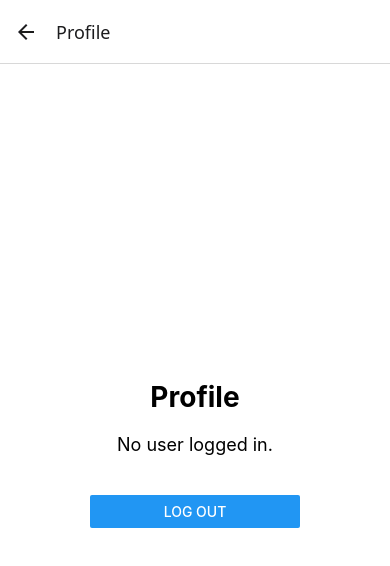
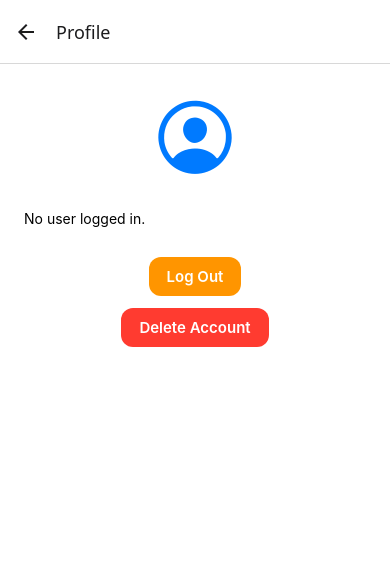
Before and after one commit to Kaiomomo/IndulgeApp, a React Native app: screen /Profile in a window 390 px wide. Shown: the top 566 px of the page. Built offline with nearby package versions, Linux system fonts and the light colour scheme; no server answers.

Commit message:
Add delete account modal with reauthentication, updated whole profile section to allow user to delete log out and change username

```diff
--- a/screens/Profile.js
+++ b/screens/Profile.js
@@ -1,14 +1,37 @@
 import React, { useEffect, useState } from 'react';
-import { View, Text, Button, StyleSheet, Alert } from 'react-native';
+import { View, Text, Alert, TextInput, TouchableOpacity, StyleSheet, Modal } from 'react-native';
 import { auth } from '../FirebaseConfig';
-import { onAuthStateChanged, signOut } from 'firebase/auth';
+import {
+  onAuthStateChanged,
+  signOut,
+  updateProfile,
+  sendPasswordResetEmail,
+  deleteUser,
+  reauthenticateWithCredential,
+  EmailAuthProvider
+} from 'firebase/auth';
+import Ionicons from 'react-native-vector-icons/Ionicons';
 
 const Profile = ({ navigation }) => {
   const [user, setUser] = useState(null);
+  const [newUsername, setNewUsername] = useState('');
+  const [isEditing, setIsEditing] = useState(false);
+  const [resetEmail, setResetEmail] = useState('');
+
+  const [showDeleteModal, setShowDeleteModal] = useState(false);
+  const [deleteEmail, setDeleteEmail] = useState('');
+  const [deletePassword, setDeletePassword] = useState('');
 
   useEffect(() => {
     const unsubscribe = onAuthStateChanged(auth, (currentUser) => {
       setUser(currentUser);
+      if (currentUser?.displayName) {
+        setNewUsername(currentUser.displayName);
+      }
+      if (currentUser?.email) {
+        setResetEmail(currentUser.email); // prefill with logged-in email
+        setDeleteEmail(currentUser.email); // also prefill delete email
+      }
     });
 
     return () => unsubscribe();
@@ -24,19 +47,173 @@ const Profile = ({ navigation }) => {
     }
   };
 
+  const handleSaveUsername = async () => {
+    if (!newUsername.trim()) {
+      Alert.alert('Error', 'Username cannot be empty.');
+      return;
+    }
+    try {
+      await updateProfile(auth.currentUser, { displayName: newUsername });
+      await auth.currentUser.reload();
+      const updatedUser = auth.currentUser;
+      navigation.navigate('Home', { updatedName: updatedUser.displayName });
+      Alert.alert('Success', 'Username updated successfully!');
+      setIsEditing(false);
+    } catch (error) {
+      Alert.alert('Error', error.message);
+    }
+  };
+
+  const handlePasswordReset = async () => {
+    if (!resetEmail.trim()) {
+      Alert.alert('Error', 'Please enter your email.');
+      return;
+    }
+    try {
+      await sendPasswordResetEmail(auth, resetEmail);
+      Alert.alert('Success', 'Password reset email sent! Please check your inbox.');
+    } catch (error) {
+      Alert.alert('Error', error.message);
+    }
+  };
+
+  const confirmDeleteAccount = async () => {
+    if (!deleteEmail.trim() || !deletePassword.trim()) {
+      Alert.alert('Error', 'Please enter both email and password.');
+      return;
+    }
+    try {
+      const currentUser = auth.currentUser;
+      if (!currentUser) throw new Error('No user logged in.');
+
+      const credential = EmailAuthProvider.credential(deleteEmail, deletePassword);
+      await reauthenticateWithCredential(currentUser, credential);
+
+      await deleteUser(currentUser);
+      Alert.alert('Account Deleted', 'Your account has been deleted successfully.');
+      setShowDeleteModal(false);
+      navigation.navigate('Home');
+    } catch (error) {
+      Alert.alert('Error', error.message);
+    }
+  };
+
   return (
     <View style={styles.container}>
-      <Text style={styles.title}>Profile</Text>
+      {/* Profile Icon */}
+      <View style={styles.iconHeader}>
+        <Ionicons name="person-circle-outline" size={90} color="#007AFF" />
+      </View>
 
       {user ? (
-        <Text style={styles.email}>Email: {user.email}</Text>
+        <>
+          {/* Profile Card */}
+          <View style={styles.card}>
+            <Text style={styles.label}>Email:</Text>
+            <Text style={styles.value}>{user.email}</Text>
+
+            {isEditing ? (
+              <>
+                <Text style={[styles.label, { marginTop: 15 }]}>Username:</Text>
+                <TextInput
+                  style={styles.input}
+                  placeholder="Enter new username"
+                  placeholderTextColor="#888"
+                  value={newUsername}
+                  onChangeText={setNewUsername}
+                />
+                <View style={styles.buttonRow}>
+                  <TouchableOpacity style={styles.primaryButtonRow} onPress={handleSaveUsername}>
+                    <Text style={styles.primaryText}>Save</Text>
+                  </TouchableOpacity>
+                  <TouchableOpacity style={styles.secondaryButtonRow} onPress={() => setIsEditing(false)}>
+                    <Text style={styles.secondaryText}>Cancel</Text>
+                  </TouchableOpacity>
+                </View>
+              </>
+            ) : (
+              <>
+                <Text style={[styles.label, { marginTop: 15 }]}>Username:</Text>
+                <Text style={styles.value}>{user.displayName || 'Not set'}</Text>
+                <TouchableOpacity style={styles.primaryButton} onPress={() => setIsEditing(true)}>
+                  <Text style={styles.primaryText}>Edit Username</Text>
+                </TouchableOpacity>
+              </>
+            )}
+          </View>
+
+          {/* Change Password Card */}
+          <View style={styles.card}>
+            <Text style={styles.label}>Change Password</Text>
+            <Text style={styles.description}>
+              Enter your email to receive a password reset link.
+            </Text>
+            <TextInput
+              style={styles.input}
+              placeholder="Enter your email"
+              placeholderTextColor="#888"
+              value={resetEmail}
+              onChangeText={setResetEmail}
+              keyboardType="email-address"
+              autoCapitalize="none"
+            />
+            <TouchableOpacity style={styles.primaryButton} onPress={handlePasswordReset}>
+              <Text style={styles.primaryText}>Send Reset Email</Text>
+            </TouchableOpacity>
+          </View>
+        </>
       ) : (
         <Text style={styles.email}>No user logged in.</Text>
       )}
 
-      <View style={styles.logoutButton}>
-        <Button title="Log Out" onPress={handleLogout} />
-      </View>
+      {/* Log Out Button */}
+      <TouchableOpacity style={styles.destructiveButton} onPress={handleLogout}>
+        <Text style={styles.destructiveText}>Log Out</Text>
+      </TouchableOpacity>
+
+      {/* Delete Account Button */}
+      <TouchableOpacity style={styles.deleteButton} onPress={() => setShowDeleteModal(true)}>
+        <Text style={styles.deleteText}>Delete Account</Text>
+      </TouchableOpacity>
+
+      {/* Delete Confirmation Modal */}
+      <Modal
+        visible={showDeleteModal}
+        transparent
+        animationType="slide"
+        onRequestClose={() => setShowDeleteModal(false)}
+      >
+        <View style={styles.modalOverlay}>
+          <View style={styles.modalContainer}>
+            <Text style={styles.modalTitle}>Confirm Account Deletion</Text>
+            <TextInput
+              style={styles.input}
+              placeholder="Email"
+              placeholderTextColor="#888"
+              value={deleteEmail}
+              onChangeText={setDeleteEmail}
+              autoCapitalize="none"
+              keyboardType="email-address"
+            />
+            <TextInput
+              style={styles.input}
+              placeholder="Password"
+              placeholderTextColor="#888"
+              value={deletePassword}
+              onChangeText={setDeletePassword}
+              secureTextEntry
+            />
+            <View style={styles.buttonRow}>
+              <TouchableOpacity style={styles.primaryButtonRow} onPress={confirmDeleteAccount}>
+                <Text style={styles.primaryText}>Delete</Text>
+              </TouchableOpacity>
+              <TouchableOpacity style={styles.secondaryButtonRow} onPress={() => setShowDeleteModal(false)}>
+                <Text style={styles.secondaryText}>Cancel</Text>
+              </TouchableOpacity>
+            </View>
+          </View>
+        </View>
+      </Modal>
     </View>
   );
 };
@@ -46,22 +223,132 @@ export default Profile;
 const styles = StyleSheet.create({
   container: {
     flex: 1,
+    padding: 24,
+    backgroundColor: '#FFFFFF',
+  },
+  card: {
+    backgroundColor: '#F9F9F9',
+    borderRadius: 16,
+    padding: 20,
+    marginBottom: 20,
+    shadowColor: '#000',
+    shadowOpacity: 0.05,
+    minHeight: 140,
+    shadowRadius: 8,
+    shadowOffset: { width: 0, height: 4 },
+    elevation: 2,
+  },
+  label: {
+    fontSize: 14,
+    fontWeight: '600',
+    color: '#8E8E93',
+    marginBottom: 4,
+  },
+  value: {
+    fontSize: 18,
+    fontWeight: '500',
+    color: '#111',
+    marginBottom: 8,
+  },
+  description: {
+    fontSize: 14,
+    color: '#666',
+    marginBottom: 10,
+  },
+  input: {
+    backgroundColor: '#F2F2F7',
+    padding: 14,
+    borderRadius: 12,
+    fontSize: 16,
+    marginBottom: 12,
+    color: '#000',
+  },
+  buttonRow: {
+    flexDirection: 'row',
+    gap: 10,
+    marginTop: 10,
+  },
+  primaryButtonRow: {
+    flex: 1,
+    backgroundColor: '#FF3B30',
+    paddingVertical: 12,
+    borderRadius: 12,
+    alignItems: 'center',
+  },
+  secondaryButtonRow: {
+    flex: 1,
+    backgroundColor: '#EFEFF4',
+    paddingVertical: 12,
+    borderRadius: 12,
+    alignItems: 'center',
+  },
+  primaryButton: {
+    backgroundColor: '#007AFF',
+    paddingVertical: 10,
+    paddingHorizontal: 18,
+    borderRadius: 12,
+    alignItems: 'center',
+    alignSelf: 'flex-start',
+    marginTop: 10,
+  },
+  primaryText: {
+    color: '#fff',
+    fontWeight: '600',
+    fontSize: 15,
+  },
+  secondaryText: {
+    color: '#007AFF',
+    fontWeight: '600',
+    fontSize: 15,
+  },
+  destructiveButton: {
+    marginTop: 30,
+    paddingVertical: 10,
+    paddingHorizontal: 18,
+    borderRadius: 12,
+    alignItems: 'center',
+    alignSelf: 'center',
+    backgroundColor: '#FF9500',
+  },
+  destructiveText: {
+    color: '#fff',
+    fontWeight: '600',
+    fontSize: 15,
+  },
+  deleteButton: {
+    marginTop: 12,
+    paddingVertical: 10,
+    paddingHorizontal: 18,
+    borderRadius: 12,
+    alignItems: 'center',
+    alignSelf: 'center',
+    backgroundColor: '#FF3B30',
+  },
+  deleteText: {
+    color: '#fff',
+    fontWeight: '600',
+    fontSize: 15,
+  },
+  iconHeader: {
+    alignItems: 'center',
+    marginBottom: 24,
+  },
+  modalOverlay: {
+    flex: 1,
+    backgroundColor: 'rgba(0,0,0,0.5)',
     justifyContent: 'center',
     alignItems: 'center',
+  },
+  modalContainer: {
+    backgroundColor: '#fff',
     padding: 20,
-    backgroundColor: '#fff',
+    borderRadius: 16,
+    width: '90%',
   },
-  title: {
-    fontSize: 28,
-    marginBottom: 20,
-    fontWeight: 'bold',
-  },
-  email: {
+  modalTitle: {
     fontSize: 18,
-    marginBottom: 30,
-  },
-  logoutButton: {
-    marginTop: 10,
-    width: '60%',
+    fontWeight: '700',
+    marginBottom: 15,
+    textAlign: 'center',
   },
 });
--- a/screens/SignUp.js
+++ b/screens/SignUp.js
@@ -29,7 +29,7 @@ const SignUp = ({ navigation }) => {
       setPassword('');
       navigation.navigate('Home');
     } catch (error) {
-      Alert.alert('please use @','password must be more then 6 characters');
+      Alert.alert('please use @','password must be more then 6 characters,');
     }
   };
 
```
